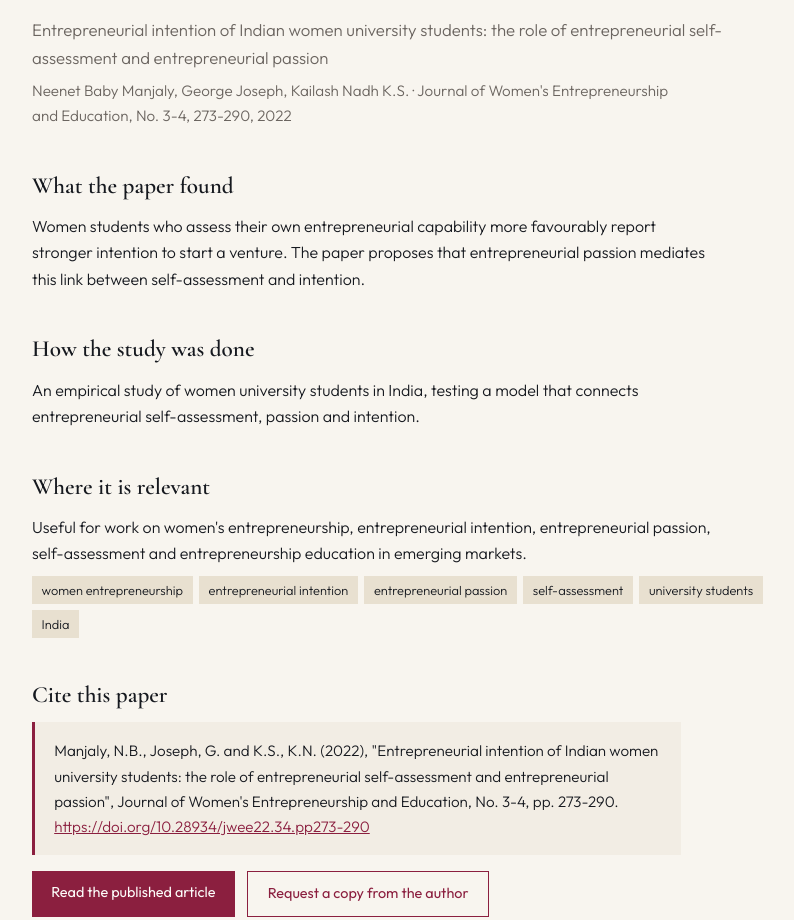
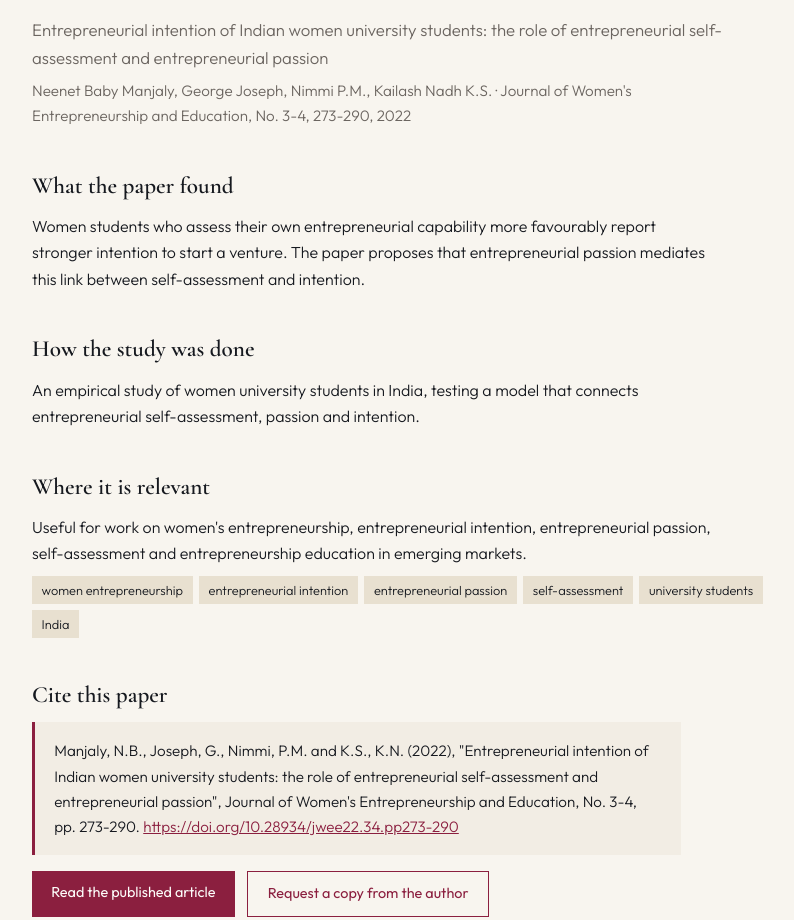
Before and after one commit to cgeorgejoseph/cgeorgejoseph.github.io, a plain HTML site: page papers/entrepreneurial-intention-indian-women-students/index.html in a window 1280 px wide. Shown: the part 253-1173 px from the top of the page, without its empty margins (216-1010 px from the left). Drawn offline with nearby package versions, Linux system fonts and the light colour scheme.

Commit message:
Correct authors of the JWEE paper to the journal's record (four authors)
Co-Authored-By: Claude Fable 5.2 <noreply@anthropic.com>
Claude-Session: https://claude.ai/code/session_01NrjN6QHNnAaGpn8g7QtN29

```diff
--- a/papers/entrepreneurial-intention-indian-women-students/index.html
+++ b/papers/entrepreneurial-intention-indian-women-students/index.html
@@ -6,6 +6,7 @@
 <meta name="citation_title" content="Entrepreneurial intention of Indian women university students: the role of entrepreneurial self-assessment and entrepreneurial passion">
 <meta name="citation_author" content="Neenet Baby Manjaly">
 <meta name="citation_author" content="George Joseph">
+<meta name="citation_author" content="Nimmi P.M.">
 <meta name="citation_author" content="Kailash Nadh K.S.">
 <meta name="citation_publication_date" content="2022/12/29">
 <meta name="citation_journal_title" content="Journal of Women&#x27;s Entrepreneurship and Education">
@@ -17,20 +18,20 @@
 <meta name="citation_abstract_html_url" content="https://cgeorgejoseph.github.io/papers/entrepreneurial-intention-indian-women-students/">
 <meta name="citation_keywords" content="women entrepreneurship; entrepreneurial intention; entrepreneurial passion; self-assessment; university students; India">
 <meta property="og:type" content="article"><meta property="og:title" content="What shapes the entrepreneurial intention of women university students in India?"><meta property="og:description" content="What shapes the entrepreneurial intention of women university students in India? Women students who assess their own entrepreneurial capability more favourably report stronger intention to start a venture. The paper proposes that entrepreneurial passion mediates this link between self-assessment and"><meta property="og:url" content="https://cgeorgejoseph.github.io/papers/entrepreneurial-intention-indian-women-students/">
-<script type="application/ld+json">{"@context": "https://schema.org", "@type": "ScholarlyArticle", "headline": "Entrepreneurial intention of Indian women university students: the role of entrepreneurial self-assessment and entrepreneurial passion", "name": "Entrepreneurial intention of Indian women university students: the role of entrepreneurial self-assessment and entrepreneurial passion", "author": [{"@type": "Person", "name": "Neenet Baby Manjaly"}, {"@type": "Person", "name": "George Joseph"}, {"@type": "Person", "name": "Kailash Nadh K.S."}], "datePublished": "2022-12-29", "isPartOf": {"@type": "Periodical", "name": "Journal of Women's Entrepreneurship and Education"}, "identifier": {"@type": "PropertyValue", "propertyID": "DOI", "value": "10.28934/jwee22.34.pp273-290"}, "sameAs": "https://doi.org/10.28934/jwee22.34.pp273-290", "url": "https://cgeorgejoseph.github.io/papers/entrepreneurial-intention-indian-women-students/", "keywords": "women entrepreneurship, entrepreneurial intention, entrepreneurial passion, self-assessment, university students, India", "abstract": "Women students who assess their own entrepreneurial capability more favourably report stronger intention to start a venture. The paper proposes that entrepreneurial passion mediates this link between self-assessment and intention.", "publisher": {"@type": "Organization", "name": "Institute of Economic Sciences"}}</script>
+<script type="application/ld+json">{"@context": "https://schema.org", "@type": "ScholarlyArticle", "headline": "Entrepreneurial intention of Indian women university students: the role of entrepreneurial self-assessment and entrepreneurial passion", "name": "Entrepreneurial intention of Indian women university students: the role of entrepreneurial self-assessment and entrepreneurial passion", "author": [{"@type": "Person", "name": "Neenet Baby Manjaly"}, {"@type": "Person", "name": "George Joseph"}, {"@type": "Person", "name": "Nimmi P.M."}, {"@type": "Person", "name": "Kailash Nadh K.S."}], "datePublished": "2022-12-29", "isPartOf": {"@type": "Periodical", "name": "Journal of Women's Entrepreneurship and Education"}, "identifier": {"@type": "PropertyValue", "propertyID": "DOI", "value": "10.28934/jwee22.34.pp273-290"}, "sameAs": "https://doi.org/10.28934/jwee22.34.pp273-290", "url": "https://cgeorgejoseph.github.io/papers/entrepreneurial-intention-indian-women-students/", "keywords": "women entrepreneurship, entrepreneurial intention, entrepreneurial passion, self-assessment, university students, India", "abstract": "Women students who assess their own entrepreneurial capability more favourably report stronger intention to start a venture. The paper proposes that entrepreneurial passion mediates this link between self-assessment and intention.", "publisher": {"@type": "Organization", "name": "Institute of Economic Sciences"}}</script>
 <link rel="preconnect" href="https://fonts.googleapis.com"><link rel="preconnect" href="https://fonts.gstatic.com" crossorigin><link href="https://fonts.googleapis.com/css2?family=Cormorant+Garamond:wght@400;600&family=Outfit:wght@300;400;500&display=swap" rel="stylesheet"><link rel="stylesheet" href="/papers/paper.css"></head>
 <body><header class="top"><a class="name" href="/">George Joseph, Ph.D.</a><a href="/papers/">All paper summaries</a></header>
 <main><article>
 <div class="theme">Entrepreneurship</div>
 <h1>What shapes the entrepreneurial intention of women university students in India?</h1>
 <p class="paper-title">Entrepreneurial intention of Indian women university students: the role of entrepreneurial self-assessment and entrepreneurial passion</p>
-<p class="byline">Neenet Baby Manjaly, George Joseph, Kailash Nadh K.S. · Journal of Women&#x27;s Entrepreneurship and Education, No. 3-4, 273-290, 2022</p>
+<p class="byline">Neenet Baby Manjaly, George Joseph, Nimmi P.M., Kailash Nadh K.S. · Journal of Women&#x27;s Entrepreneurship and Education, No. 3-4, 273-290, 2022</p>
 
 <section><h2>What the paper found</h2><p>Women students who assess their own entrepreneurial capability more favourably report stronger intention to start a venture. The paper proposes that entrepreneurial passion mediates this link between self-assessment and intention.</p></section>
 
 
 <section><h2>How the study was done</h2><p>An empirical study of women university students in India, testing a model that connects entrepreneurial self-assessment, passion and intention.</p></section>
 <section><h2>Where it is relevant</h2><p>Useful for work on women&#x27;s entrepreneurship, entrepreneurial intention, entrepreneurial passion, self-assessment and entrepreneurship education in emerging markets.</p><ul class="kw"><li>women entrepreneurship</li><li>entrepreneurial intention</li><li>entrepreneurial passion</li><li>self-assessment</li><li>university students</li><li>India</li></ul></section>
-<section><h2>Cite this paper</h2><p class="cite">Manjaly, N.B., Joseph, G. and K.S., K.N. (2022), &quot;Entrepreneurial intention of Indian women university students: the role of entrepreneurial self-assessment and entrepreneurial passion&quot;, Journal of Women&#x27;s Entrepreneurship and Education, No. 3-4, pp. 273-290. <a href="https://doi.org/10.28934/jwee22.34.pp273-290">https://doi.org/10.28934/jwee22.34.pp273-290</a></p>
+<section><h2>Cite this paper</h2><p class="cite">Manjaly, N.B., Joseph, G., Nimmi, P.M. and K.S., K.N. (2022), &quot;Entrepreneurial intention of Indian women university students: the role of entrepreneurial self-assessment and entrepreneurial passion&quot;, Journal of Women&#x27;s Entrepreneurship and Education, No. 3-4, pp. 273-290. <a href="https://doi.org/10.28934/jwee22.34.pp273-290">https://doi.org/10.28934/jwee22.34.pp273-290</a></p>
 <div class="actions"><a class="btn" href="https://doi.org/10.28934/jwee22.34.pp273-290">Read the published article</a><a class="btn alt" href="mailto:georgej@rajagiri.edu?subject=entrepreneurial-intention-indian-women-students">Request a copy from the author</a></div></section>
 </article></main><footer>Assistant Professor, Rajagiri Business School, Kochi, India · <a href="https://orcid.org/0000-0002-8569-8297">ORCID</a> · <a href="https://scholar.google.com/citations?user=mU9Ix8IAAAAJ">Google Scholar</a></footer></body></html>
```
Also changed, not shown: index.html (+1 -1 lines).
